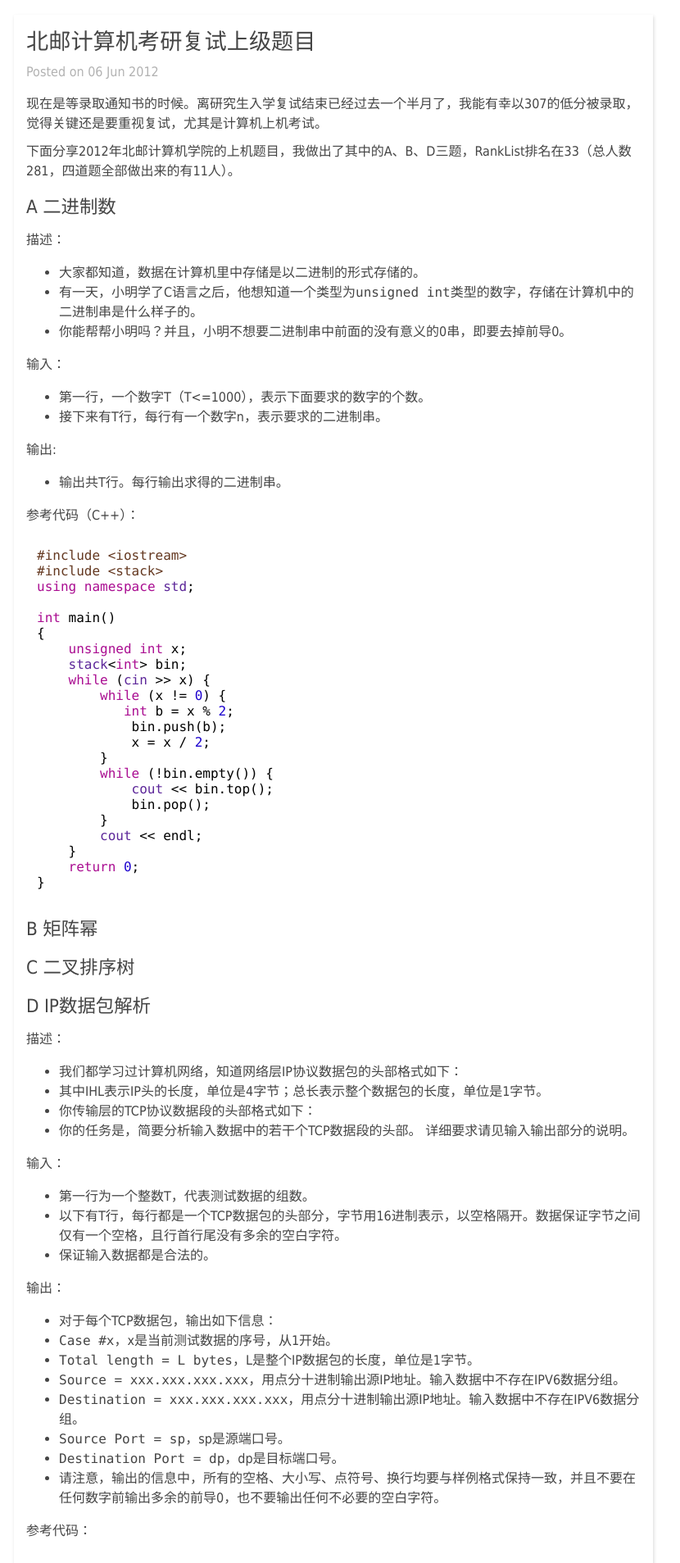
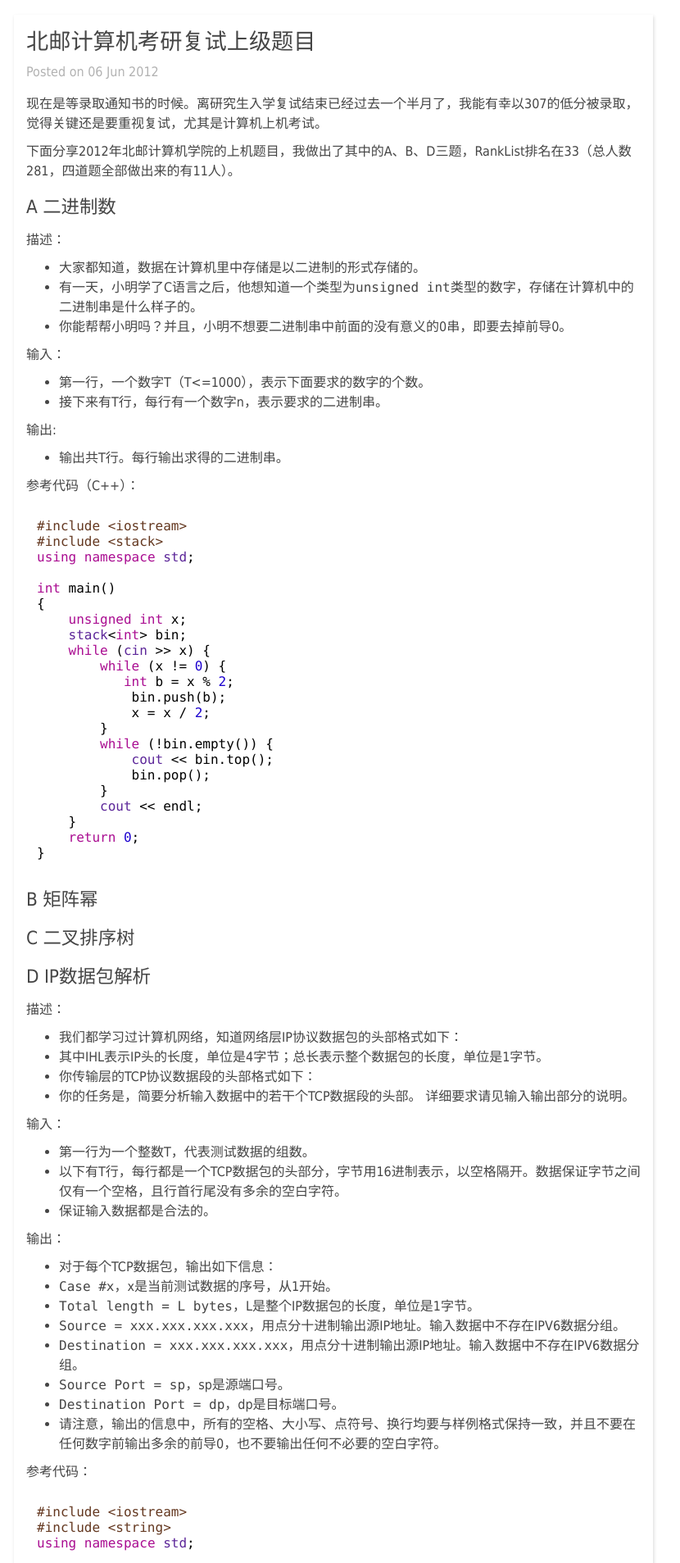
Before and after one commit to hopestar/yianbin.github.com, a Jekyll site: the page built from _posts/2012-06-06-program-contest-of-bupt-master.md, in a window 1280 px wide. Shown: the top 1907 px of the page at 82% size, without its empty margins (233-1063 px from the left). Built offline with Jekyll 4.4.1, drawn with Linux system fonts in a browser that asks for light colours; Markdown is read by kramdown in place of the engine named in the settings.

Commit message:
Change ul/ol margin

```diff
--- a/assets/style/simple.css
+++ b/assets/style/simple.css
@@ -10,11 +10,11 @@ h1 { margin: 0 0 13px 0; font-size: 1.7em; }
 h2 { margin: 15px 0 13px 0; font-size: 1.4em; }
 h3 { margin: 15px 0 13px 0; font-size: 1.2em; }
 strong { font-weight: 500; }
-p { margin: 10px 0 10px 0; }
+p, ul, ol { margin: 10px 0 10px 0; }
 
 a { text-decoration: none; color: #0088cc; }
 
-pre { padding: 5px; font-family: Consolas, 'Microsoft Yahei', monospace; color: #d88200; }
+pre { padding: 5px; border 1px solid #b2b2b2; font-family: Consolas, 'Microsoft Yahei', monospace; }
 code { font-family: Consolas, 'Microsoft Yahei', monospace; }
 
 #header { padding: 8px 10px 10px 10px; color: #454545; }
```
